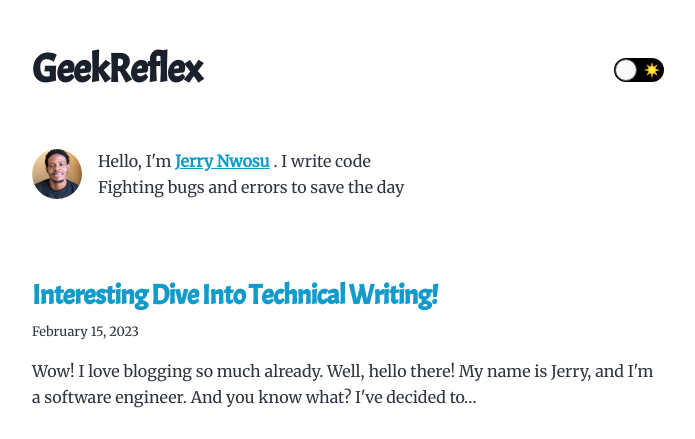
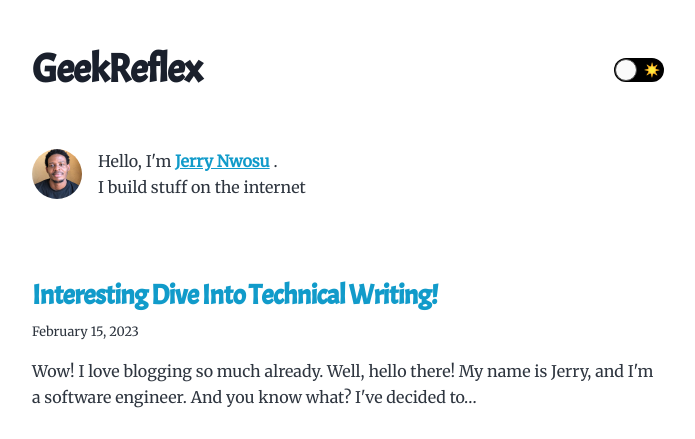
Before and after one commit to geekreflex/geekreflex-blog, a Gatsby site: page / in a window 1280 px wide. Shown: the top 439 px of the page, without its empty margins (292-987 px from the left). Built offline with nearby package versions, Linux system fonts and the light colour scheme; Gatsby itself is replaced by a stand-in of ours.

Commit message:
update summary

```diff
--- a/gatsby-config.js
+++ b/gatsby-config.js
@@ -12,7 +12,7 @@ module.exports = {
     title: `GeekReflex`,
     author: {
       name: `Jerry Nwosu`,
-      summary: `Fighting bugs and errors to save the day`,
+      summary: `I build stuff on the internet`,
     },
     description: `Welcome to my personal programming and tech blog. Join me as I share my insights and experiences on all things coding, technology, and beyond.`,
     siteUrl: `https://geekreflex.netlify.app/`,
--- a/src/components/bio.js
+++ b/src/components/bio.js
@@ -47,7 +47,7 @@ const Bio = () => {
           <a href={`https://jerrynwosu.vercel.app/` || ``}>
             <strong>{author?.name}</strong>
           </a>
-          {` `}. I write code
+          {` `}.
           <br />
           {author?.summary || null}
         </p>
```
